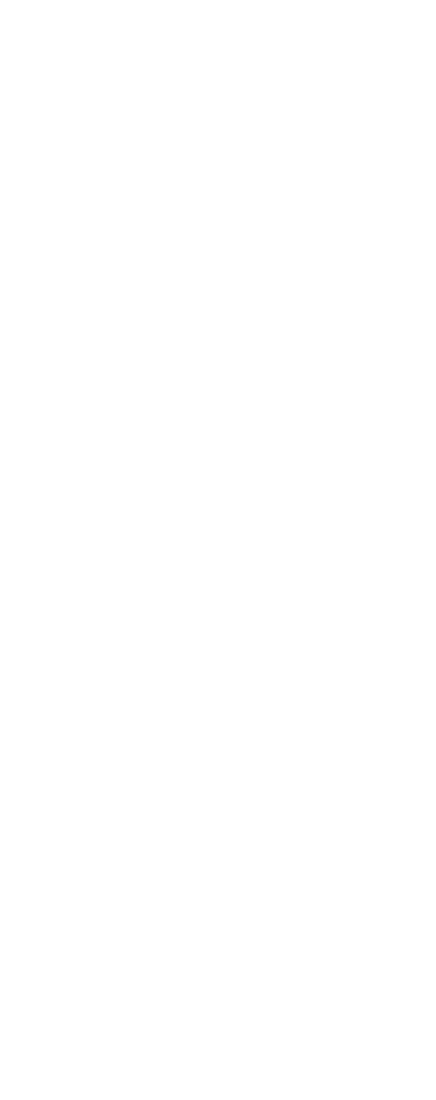
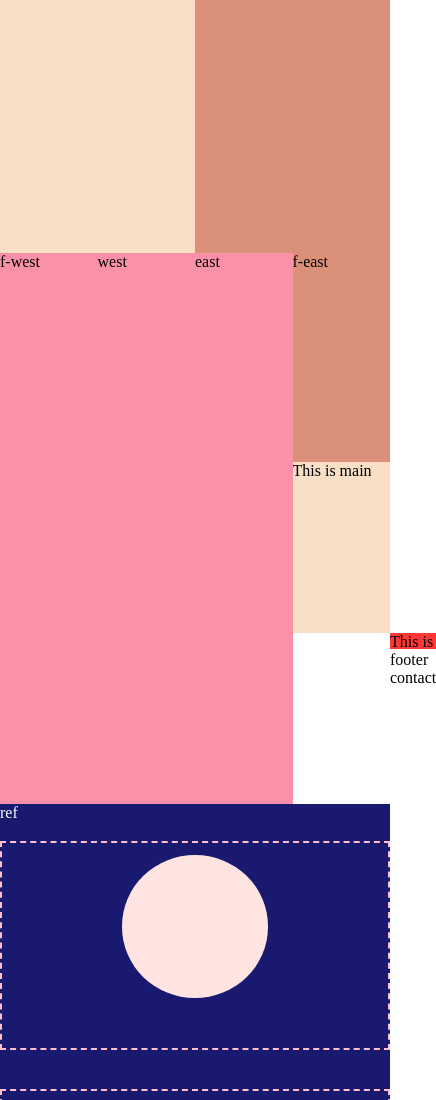
Before and after one commit to johnxadams/portfolio-v1, a website: page src/index.html in a window 390 px wide. Shown: the top 1100 px of the page, 436 px wide, since content can reach past the window. Before the commit the page ends 844 px from the top, so only its background shows below. Drawn offline with nearby package versions, Linux system fonts and the light colour scheme; files that its build step writes are made by us from their sources.

Commit message:
phone size first commit. can't find my footer but it's okay I'mma take a short break now first

```diff
--- a/src/index.html
+++ b/src/index.html
@@ -9,6 +9,32 @@
   </head>
   <body>
     <!-- Your element goes here -->
+    <section class="body-grid">
+      <header>
+        <div class="logo-area"></div>
+        <div class="nav-area"></div>
+      </header>
+      <main>This is main
+        <div class="main-f-west">f-west</div>
+        <div class="main-west">west</div>
+        <div class="main-east">east</div>
+        <div class="main-f-east">f-east</div>
+        <div class="ref">ref
+          <div class="ref-img-box">
+            <div class="ref-img"></div>
+          </div>
+          <div class="ref-img-box">
+            <div class="ref-img"></div>
+          </div>
+          <div class="ref-img-box">
+            <div class="ref-img"></div>
+          </div>
+        </div>
+      </main>
+      <footer>This is footer
+        <div class="contact">contact</div>
+      </footer>
+    </section>
      <!-- Custom scripts, edit above this line -->
     <script src="./scripts/index.js"></script>
   </body>
--- a/src/scss/abstracts/_mixins.scss
+++ b/src/scss/abstracts/_mixins.scss
@@ -3,3 +3,14 @@
 // @mixin name {
 //   // your rules
 // }
+
+@mixin flex-center-start {
+    display: flex;
+    justify-content: center;
+    align-items: start;
+}
+@mixin flex-evenly-center {
+    display: flex;
+    justify-content: space-evenly;
+    align-items: center;
+}
--- a/src/scss/abstracts/_variables.scss
+++ b/src/scss/abstracts/_variables.scss
@@ -2,6 +2,9 @@
 
 // colors
 // $my-color: orange;
+$lp-color-wide: #DB9179;
+$lp-color-behind-img: #FA91A8;
+$lp-gen-background: rgb(248, 223, 197);
 // sizes
 
 // others
--- a/src/scss/base/__base-dir.scss
+++ b/src/scss/base/__base-dir.scss
@@ -1 +1,10 @@
 //Import Base files
+
+* {
+    margin: 0;
+    padding: 0;
+    box-sizing: border-box;
+}
+:root {
+    font-size: 16px;
+}
--- a/src/scss/layouts/__layouts-dir.scss
+++ b/src/scss/layouts/__layouts-dir.scss
@@ -1 +1,2 @@
 //Import Layout files
+@import "_grid-flow.scss"
--- /dev/null
+++ b/src/scss/layouts/_grid-flow.scss
@@ -0,0 +1,95 @@
+.body-grid {
+    display: grid;
+    width: 100vw;
+    height: 50vh;
+    background-color: rgb(212, 214, 57);
+    grid-template-columns: 50% 50%;
+    grid-template-rows: 60% 90%;
+    grid-template-areas:
+    "header header"
+    "main main"
+    ;
+}
+header {
+    grid-area: header;
+    background-color: blue;
+    display: grid;
+    grid-template-columns: 50% 50%;
+    grid-template-rows: 100%;
+    grid-template-areas:
+    "logo-area nav-area";
+    .logo-area {
+        grid-area: logo-area;
+        background-color: $lp-gen-background;
+        width: 100%;
+        height: 100%
+    }
+    .nav-area {
+        grid-area: nav-area;
+        background-color: $lp-color-wide;
+        width: 100%;
+        height: 100%;
+    }
+    }
+
+main {
+    grid-area: main;
+    background-color: $lp-gen-background;
+    display: grid;
+    grid-template-columns: 25% 25% 25% 25%;
+    grid-template-rows: 30% 25% 90% 200%;
+    grid-template-areas:
+    "main-f-west main-west main-east main-f-east"
+    "main-f-west main-west main-east main-f-east"
+    "main-f-west main-west main-east none"
+    "ref ref ref ref"
+   ;
+
+
+    .main-f-west {
+            grid-area: main-f-west;
+            background-color: $lp-color-behind-img;
+    }
+    .main-west {
+            grid-area: main-west;
+            background-color: $lp-color-behind-img;
+    }
+    .main-east {
+            grid-area: main-east;
+            background-color: $lp-color-behind-img;
+    }
+    .main-f-east {
+            grid-area: main-f-east;
+            background-color: $lp-color-wide;
+    }
+    .ref {
+        grid-area: ref;
+        background-color: midnightblue;
+        color: mintcream;
+        display: flex;
+        flex-direction: column;
+        .ref-img-box {
+            width: 100%;
+            height: 30%;
+            border: 2px pink dashed;
+            margin: 5% 0 5% 0;
+            @include flex-center-start();
+            .ref-img {
+                width: 38%;
+                height: 70%;
+                border-radius: 50%;
+                background-color: mistyrose;
+                margin: 3% 0 3% 0;
+                }
+        }
+
+    }
+}
+
+footer {
+    grid-area: footer;
+    background-color: rgba(255, 24, 24, 0.863);
+    height: 30%;
+    width: 100%;
+
+}
--- a/src/scss/main.scss
+++ b/src/scss/main.scss
@@ -12,3 +12,7 @@
 
 //Layout
 @import "./layouts/_layouts-dir";
+
+// body {
+//     background-color: aquamarine;
+// }
```
Also changed, not shown: 1 other file.
